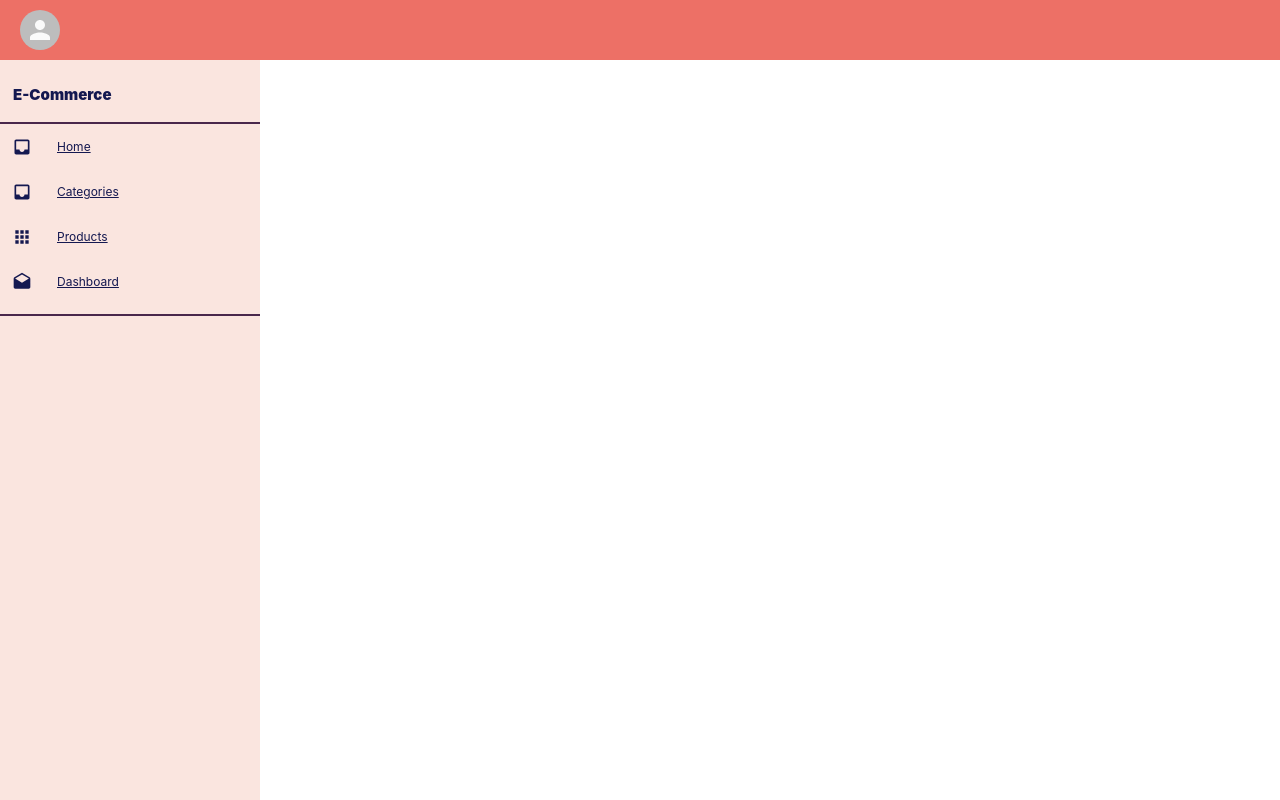
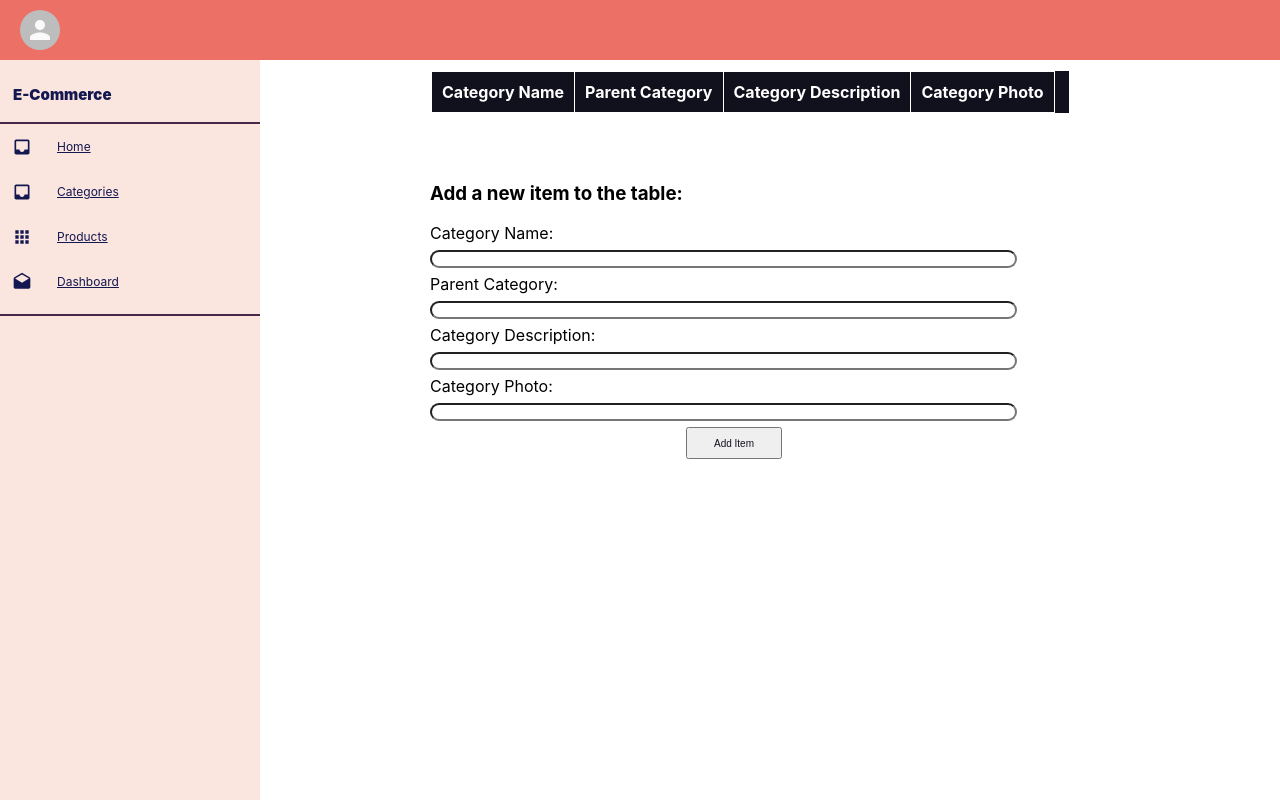
Before and after one commit to 0zzy0sbourne/e-commerce, a React (Create React App) app: page /categories in a window 1280 px wide. Built offline with nearby package versions, Linux system fonts and the light colour scheme.

Commit message:
navbar works, all pages are shown

```diff
--- a/src/CategoryList.css
+++ b/src/CategoryList.css
@@ -1,3 +1,17 @@
+
+ .table-form-container{
+    flex-direction: column;
+    position: fixed;
+    top: 50px;
+    width: 50%;
+    justify-content: center;
+     margin-left: 400px;
+     display: flex;
+}
+.table-form-container > * {
+    display: block;
+    margin: 30px;
+}
  .categories-container {
     flex-direction: column;
     position: fixed;
--- a/src/CategoryList.js
+++ b/src/CategoryList.js
@@ -1,11 +1,69 @@
-import React from 'react';
+import React, {Component} from 'react';
 import Sidebar from './Sidebar';
+import "./App.css"
 import "./CategoryList.css";
+import CategoriesForm from './CategoriesForm';
+import CategoryTable from './CategoryTable';
 // import AddIcon from '@mui/icons-material/Add';
-function CategoryList() {
+class CategoryList extends Component {
+  constructor() {
+    super();
+
+    this.state = {
+      categoryName: '',
+      parentCategory: '',
+      categoryDescription: '',
+      categoryPhoto: '',
+      items: []
+    }
+  };
+
+  handleFormSubmit = (e) => {
+    e.preventDefault();
+
+    let items = [...this.state.items];
+
+    items.push({
+      categoryName: this.state.categoryName,
+      parentCategory: this.state.parentCategory,
+      categoryDescription: this.state.categoryDescription,
+      categoryPhoto: this.state.categoryPhoto
+
+    });
+
+    this.setState({
+      items,
+      categoryName: '',
+      parentCategory: '',
+      categoryDescription: '',
+      categoryPhoto: ''
+    });
+  };
+
+  handleInputChange = (e) => {
+    let input = e.target;
+    let name = e.target.name;
+    let value = input.value;
+
+    this.setState({
+      [name]: value
+    })
+  };
+
+  render() {
     return (
-        <div></div>
-    )
+      <div className="table-form-container">
+          <CategoryTable items={ this.state.items }/>
+          <CategoriesForm handleFormSubmit={ this.handleFormSubmit }
+          handleInputChange={ this.handleInputChange }
+          newCategoryName={ this.state.categoryName }
+          newParentCategory={ this.state.parentCategory }
+          newCategoryDescription = {this.state.categoryDescription}
+          newCategoryPhoto = {this.state.categoryPhoto}
+          />
+      </div>
+    );
+  }
 }
 
-export default CategoryList
+export default CategoryList;
--- a/src/CategoryTable.js
+++ b/src/CategoryTable.js
@@ -1,6 +1,9 @@
 import React, { Component } from 'react';
 import "./Table.css";
-class CategoryTable extends React.Component {
+class CategoryTable extends Component {
+  constructor (props){
+    super(props);
+  }
   render() {
     const items = this.props.items;
     return (
--- a/src/SideBar.js
+++ b/src/SideBar.js
@@ -64,8 +64,9 @@ function SideBar() {
             </SidebarContainer>
             <Switch>
 
+
+            <Route path="/products" component={ProductList} />
             <Route path="/categories" component={CategoryList} />
-            <Route path="/products" component={ProductList} />
             <Route path="/dashboard" component={Dashboard} />
             </Switch>
             </Router>
```
